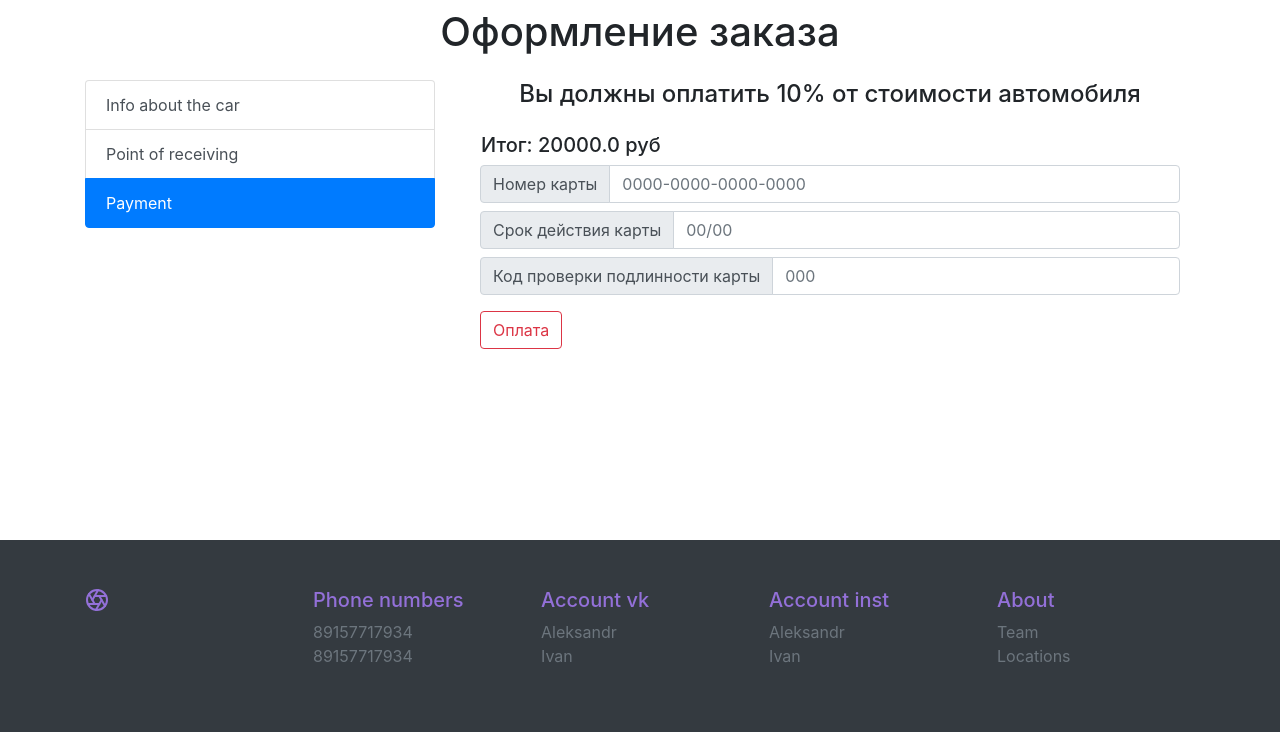
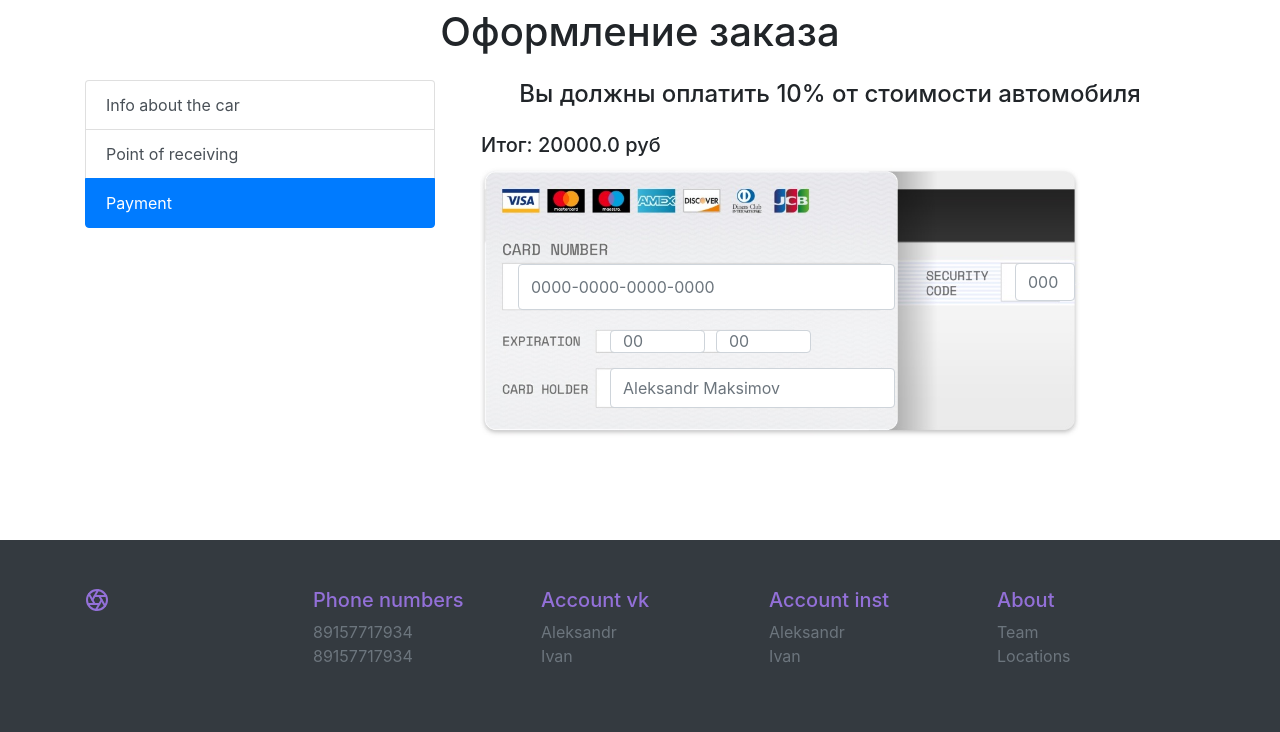
Before and after one commit to avmxmv/3, a Flask app: page /buy/1 in a window 1280 px wide, after a click on "Payment". Shown: the part 68-800 px from the top of the page. Run offline with Flask 2, Linux system fonts and the light colour scheme; data comes from the database, SQL or seed files in the repository; some libraries are stand-ins or nearby versions.

Commit message:
22 commit

```diff
--- a/main.py
+++ b/main.py
@@ -207,13 +207,6 @@ def buy(id):
     return render_template("buy.html", item=item)
 
 
-class ChangePasswordForm(FlaskForm):
-    old_password = PasswordField('Старый пароль', validators=[DataRequired()])
-    new_password = PasswordField('Новый пароль', validators=[DataRequired()])
-    again_password = PasswordField('Повторите новый пароль', validators=[DataRequired()])
-    submit = SubmitField('Сменить пароль')
-
-
 @app.route('/register', methods=['GET', 'POST'])
 def reqister():
     form = RegisterForm()
--- a/static/style/application.css
+++ b/static/style/application.css
@@ -18,3 +18,33 @@ body {
 .footer {
    flex-shrink: 0;
 }
+div#wrapper {
+  position: relative;
+  width: 400px;
+  height: 200px;
+}
+#img {
+  position: absolute;
+  top: 0;
+  left: 0;
+}
+#img1 {
+  position: absolute;
+  top: 0;
+  left: 0;
+}
+#img2 {
+  position: absolute;
+  top: 0;
+  left: 0;
+}
+#img3 {
+  position: absolute;
+  top: 0;
+  left: 0;
+}
+#img4 {
+  position: absolute;
+  top: 0;
+  left: 0;
+}
--- a/templates/buy.html
+++ b/templates/buy.html
@@ -9,10 +9,12 @@
                    data-toggle="list" href="#list-home" role="tab" aria-controls="home">Info about
                     the car</a>
                 <a class="list-group-item list-group-item-action" id="list-profile-list"
-                   data-toggle="list" href="#list-profile" role="tab" aria-controls="profile">Point of
+                   data-toggle="list" href="#list-profile" role="tab" aria-controls="profile">Point
+                    of
                     receiving</a>
                 <a class="list-group-item list-group-item-action" id="list-messages-list"
-                   data-toggle="list" href="#list-messages" role="tab" aria-controls="messages">Payment</a>
+                   data-toggle="list" href="#list-messages" role="tab" aria-controls="messages">
+                    Payment</a>
             </div>
         </div>
         <div class="col-8">
@@ -62,27 +64,33 @@
                     <h4 class="text-center mb-4">Вы должны оплатить 10% от стоимости автомобиля</h4>
                     <h5 class="mb-2 ml-3">Итог: {{item.price * 0.01}} руб</h5>
                     <div class="col-auto">
-                        <label class="sr-only" for="inlineFormInputGroup">Имя пользователя</label>
-                        <div class="input-group mb-2">
-                            <div class="input-group-prepend">
-                                <div class="input-group-text">Номер карты</div>
-                            </div>
-                            <input type="text" class="form-control" id="inlineFormInputGroup1"
+                        <div id="wrapper">
+                            <img src="/static/photo/card.jpg" width="600" height="273" alt="">
+                            <input type="text" class="form-control"
+                                   style="position: absolute; top: 99px; left: 38px;
+                                   height: 46px; width: 377px;"
+                                   id="inlineFormInputGroup1 img"
                                    placeholder="0000-0000-0000-0000">
-                        </div>
-                        <div class="input-group mb-2">
-                            <div class="input-group-prepend">
-                                <div class="input-group-text">Срок действия карты</div>
-                            </div>
-                            <input type="text" class="form-control" id="inlineFormInputGroup2"
-                                   placeholder="00/00">
-                        </div>
-                        <div class="input-group mb-2">
-                            <div class="input-group-prepend">
-                                <div class="input-group-text">Код проверки подлинности карты</div>
-                            </div>
-                            <input type="text" class="form-control" id="inlineFormInputGroup3"
+                            <input type="text" class="form-control"
+                                   style="position: absolute; top: 165px; left: 130px;
+                                   height: 23px; width: 95px;"
+                                   id="inlineFormInputGroup2 img1"
+                                   placeholder="00">
+                            <input type="text" class="form-control"
+                                   style="position: absolute; top: 165px; left: 236px;
+                                   height: 23px; width: 95px;"
+                                   id="inlineFormInputGroup3 img2"
+                                   placeholder="00">
+                            <input type="text" class="form-control"
+                                   style="position: absolute; top: 98px; left: 535px;
+                                   height: 38px; width: 60px;"
+                                   id="inlineFormInputGroup4 img3"
                                    placeholder="000">
+                            <input type="text" class="form-control"
+                                   style="position: absolute; top: 203px; left: 130px;
+                                   height: 40px; width: 285px;"
+                                   id="inlineFormInputGroup5 img4"
+                                   placeholder="Aleksandr Maksimov">
                         </div>
                         <a href="/end" class="btn btn-outline-danger mt-2">Оплата</a>
                     </div>
```
Also changed, not shown: static/photo/card.jpg (added).
